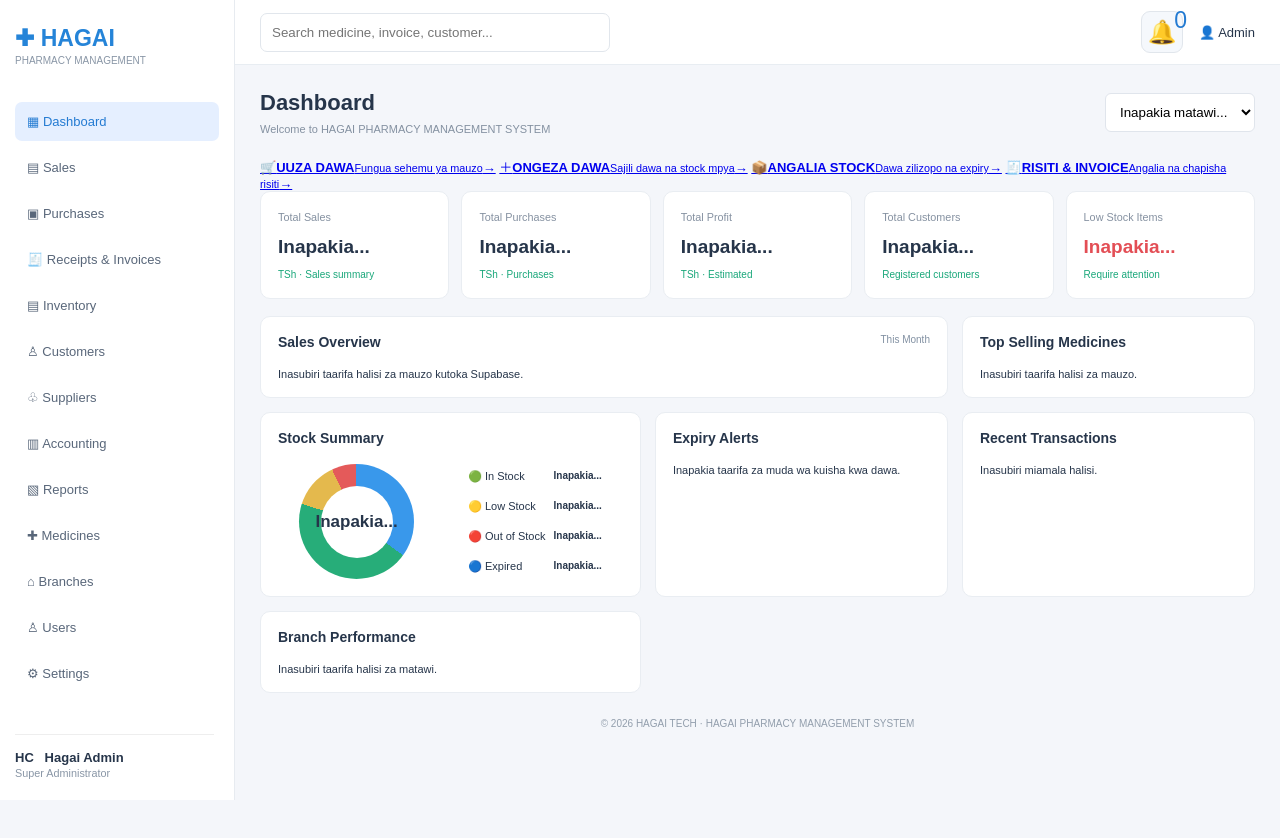
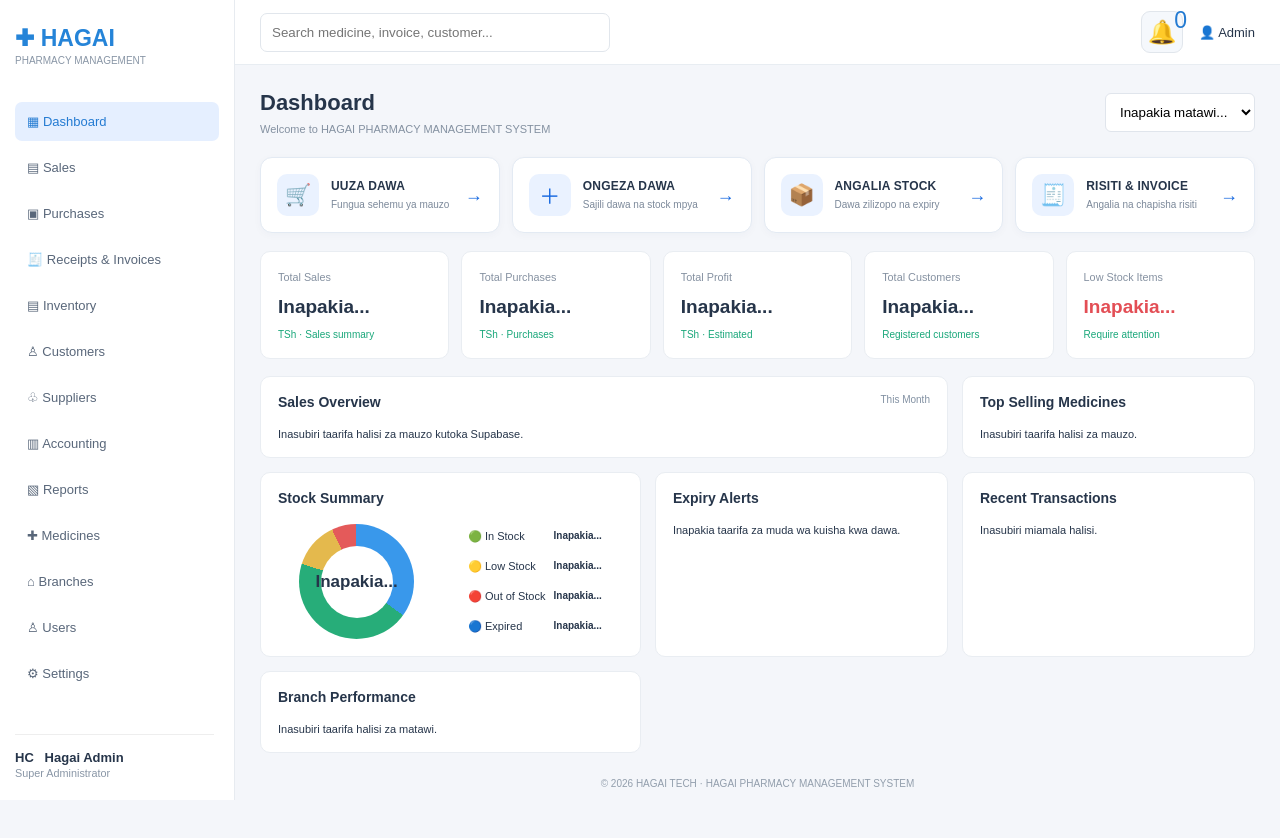
Before and after one commit to hagailaitony661-tech/HAGAI_PHARMACY, a plain HTML site: page index.html in a window 1280 px wide. Before the commit the page ends 800 px from the top, so only its background shows below. Drawn offline with Linux system fonts and the light colour scheme; a script that the page names is missing.

Commit message:
Style dashboard quick action shortcuts

```diff
--- a/assets/css/style.css
+++ b/assets/css/style.css
@@ -74,3 +74,14 @@ header .header-actions #notificationCount {
   top: -5px;
   right: -5px;
 }
+
+.quick-actions{display:grid;grid-template-columns:repeat(4,minmax(0,1fr));gap:12px;margin:0 0 18px}
+.quick-action{display:flex;align-items:center;gap:12px;min-width:0;padding:16px;background:#fff;border:1px solid #e3eaf3;border-radius:12px;text-decoration:none;color:#26354a;box-shadow:0 2px 8px #1b355008}
+.quick-action:hover{border-color:#8bb9ef}
+.quick-action .quick-icon{display:grid;place-items:center;flex:0 0 42px;height:42px;border-radius:10px;background:#eaf2ff;font-size:21px;color:#1769e0}
+.quick-action span:nth-child(2){display:grid;gap:5px;min-width:0}
+.quick-action strong{font-size:12px;letter-spacing:.2px}
+.quick-action small{font-size:10px;color:#7c899a;line-height:1.35}
+.quick-action>b{margin-left:auto;color:#1769e0;font-size:18px}
+@media(max-width:1100px){.quick-actions{grid-template-columns:repeat(2,minmax(0,1fr))}}
+@media(max-width:480px){.quick-actions{grid-template-columns:1fr}.quick-action{padding:13px}}
```
